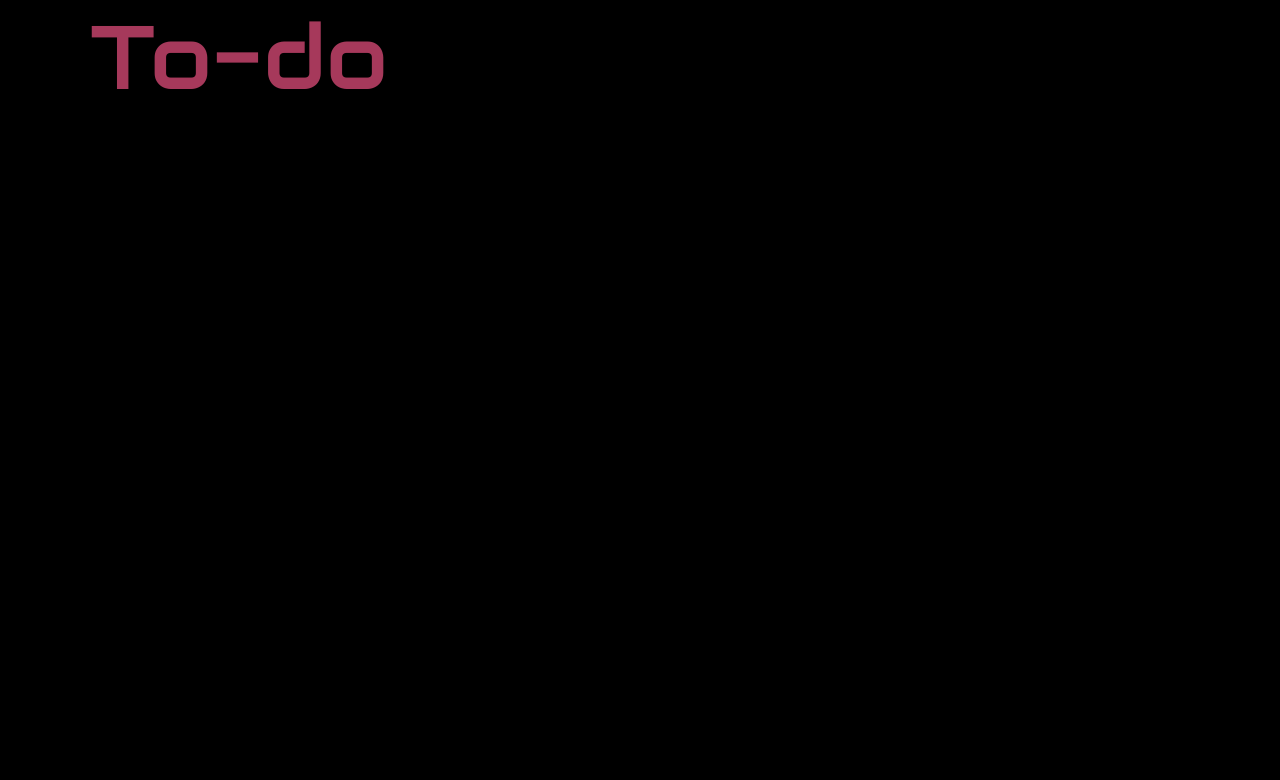
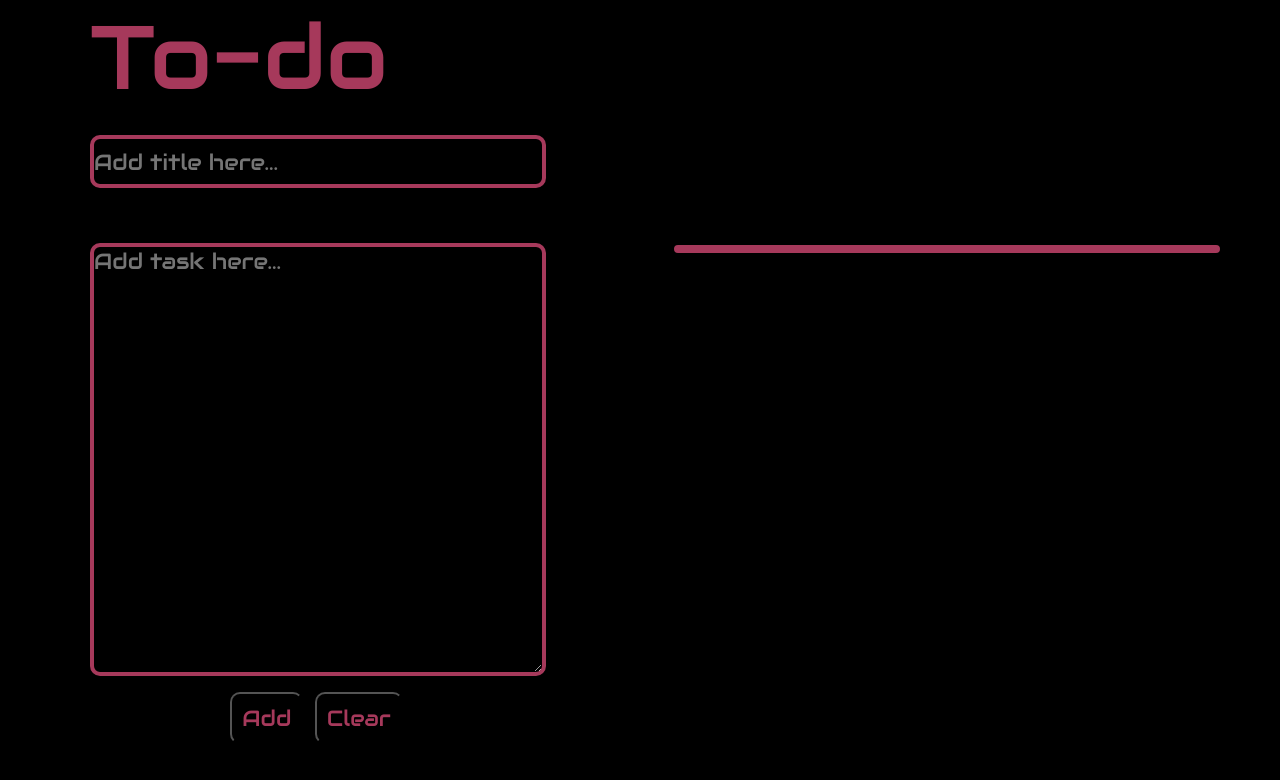
Before and after one commit to IAmrinderSingh/to-do-webapp, a plain HTML site: page index.html in a window 1280 px wide. Drawn offline with Linux system fonts and the light colour scheme.

Commit message:
Added input buttons and styled them

```diff
--- a/assets/css/sheet.css
+++ b/assets/css/sheet.css
@@ -16,3 +16,94 @@ h4{
     font-size: 450%;
     font-weight: 100;
 }
+/* input section */
+#inputcontainer{
+    float: left;
+    margin-left: 90px;
+    margin-top: 20px;
+    text-align: center;
+    width: 35%;
+}
+#inputtask{
+    font-family: inherit;
+    margin-bottom: 55px;
+    width: 100%;
+    color: white;
+    height: 45px;
+    border: 4px solid #A6395B;
+    background-color: black;
+    font-size: 110%;
+    border-radius: 10px;
+    -webkit-border-radius: 10px;
+    -moz-border-radius: 10px;
+    -ms-border-radius: 10px;
+    -o-border-radius: 10px;
+}
+textarea{
+    color: white;
+    border:4px solid #A6395B;
+    width: 100%;
+    height: 425px;
+}
+
+#inputcontainer button{
+    color:#A6395B;
+    margin-top: 10px;
+    margin-left: 5px;
+    padding: 10px;
+}
+
+.aligncenter{
+    text-align: center;
+    line-height: 425px;
+}
+
+.taskscontainer{
+    float: right;
+    height: 50%;
+    width: 42%;
+    margin-top: 130px;
+    margin-right: 60px;
+    color: white;
+    border:4px solid #A6395B;
+}
+
+textarea,#inputlabel,#inputcontainer button{
+    background-color: black;
+}
+
+textarea,#inputlabel,#inputcontainer button,.taskscontainer{
+    font-family: inherit;
+    font-size: 110%;
+    border-radius: 10px;
+    -webkit-border-radius: 10px;
+    -moz-border-radius: 10px;
+    -ms-border-radius: 10px;
+    -o-border-radius: 10px;
+}
+
+p{
+    color: white;
+}
+
+i{
+    color: rgb(214, 24, 24);
+    cursor: pointer;
+}
+
+table{
+    border: none;
+    font-size: 110%;
+    width: 100%;
+}
+th{
+    padding: 10px 20px;
+    border: none;
+    color: #A6395B;
+    font-size: 110%;
+}
+td{
+    padding: 10px 20px;
+    color: white;
+    text-align: center;
+}
--- a/index.html
+++ b/index.html
@@ -10,5 +10,14 @@
     <body>
         <!-- heading section -->
         <h4>To-do</h4>
+        <div id="inputcontainer">
+            <input id="inputtask" type="text" placeholder="Add title here...">
+            <br>
+            <textarea name="name" placeholder="Add task here..."></textarea>
+            <br>
+            <button id="add">Add</button>
+            <button id="clear">Clear</button>
+        </div>
+        <div class="taskscontainer"></div>
     </body>
 </html>
```
